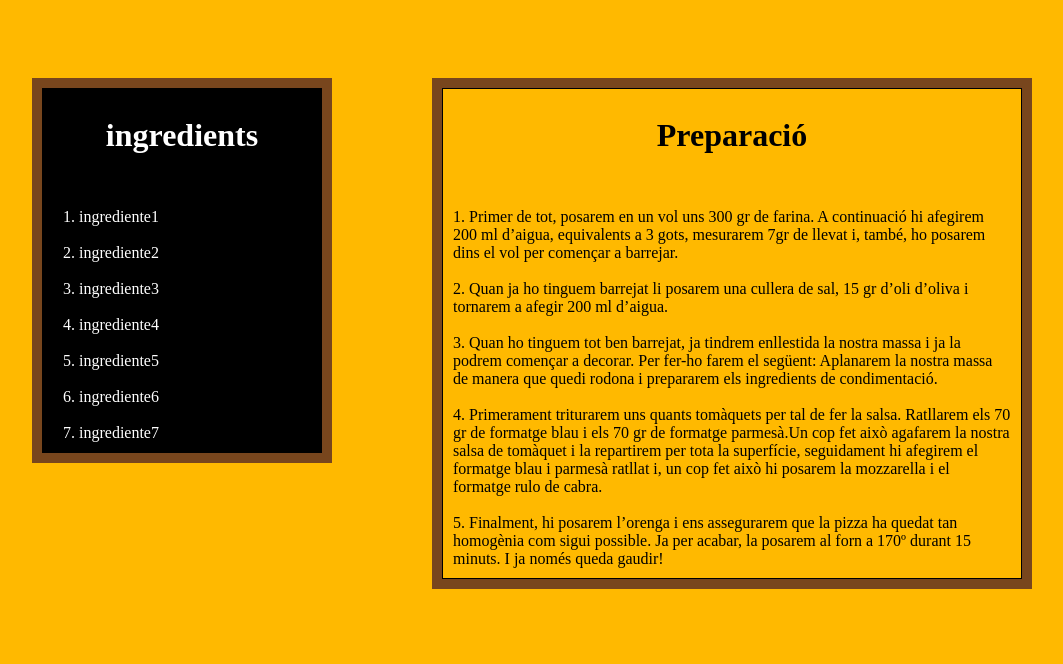
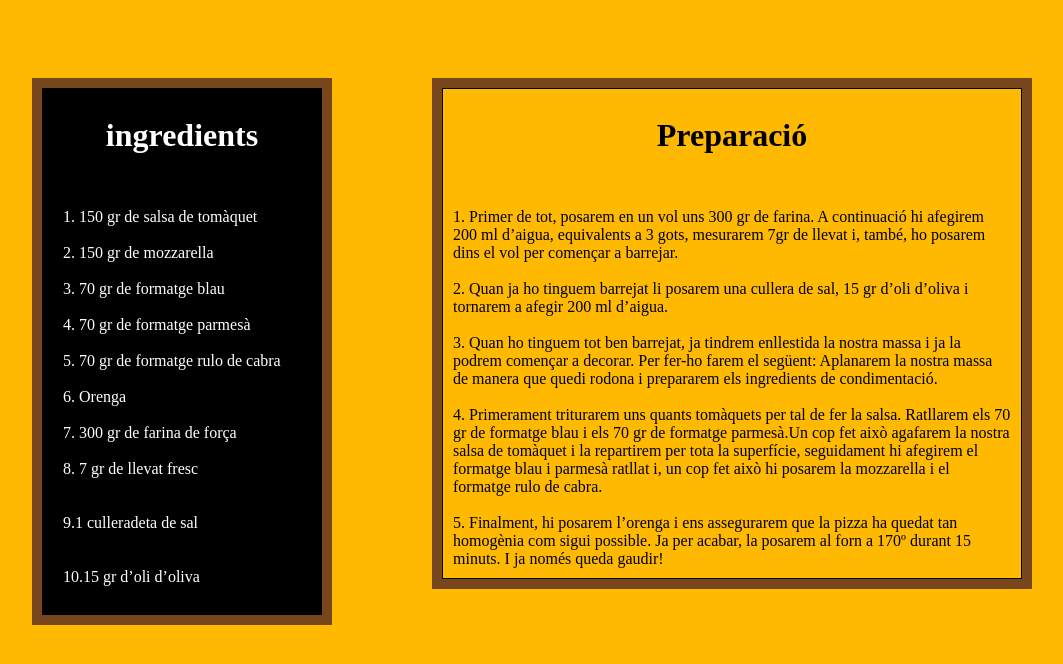
Before and after one commit to scornejoCRN/SINTESISWEB, a plain HTML site: page index9.html in a window 1280 px wide. Shown: the part 922-1586 px from the top of the page, without its empty margins (108-1171 px from the left). Drawn offline with Linux system fonts and the light colour scheme.

Commit message:
Update index9.html

```diff
--- a/index9.html
+++ b/index9.html
@@ -107,19 +107,35 @@
 <br>
 <ol class="lista">
   <br>
-  <p>1. ingrediente1</p>
+  <p>1. 150 gr de salsa de tomàquet
+</p>
   <br>
-  <p>2. ingrediente2</p>
+  <p>2. 150 gr de mozzarella
+</p>
   <br>
-  <p>3. ingrediente3</p>
+  <p>3. 70 gr de formatge blau</p>
   <br>
-  <p>4. ingrediente4</p>
+  <p>4. 70 gr de formatge parmesà</p>
   <br>
-  <p>5. ingrediente5</p>
+  <p>5. 70 gr de formatge rulo de cabra
+</p>
   <br>
-  <p>6. ingrediente6</p>
+  <p>6. Orenga</p>
   <br>
-  <p>7. ingrediente7</p>
+  <p>7. 300 gr de farina de força
+</p>
+   <br>
+  <p>8. 7 gr de llevat fresc
+</p>
+  <br>
+     <br>
+  <p>9.1 culleradeta de sal
+</p>
+ <br>
+  <br>
+  <p>10.15 gr d’oli d’oliva
+</p>
+  <br>
 </ol>
 </div>
 
```
